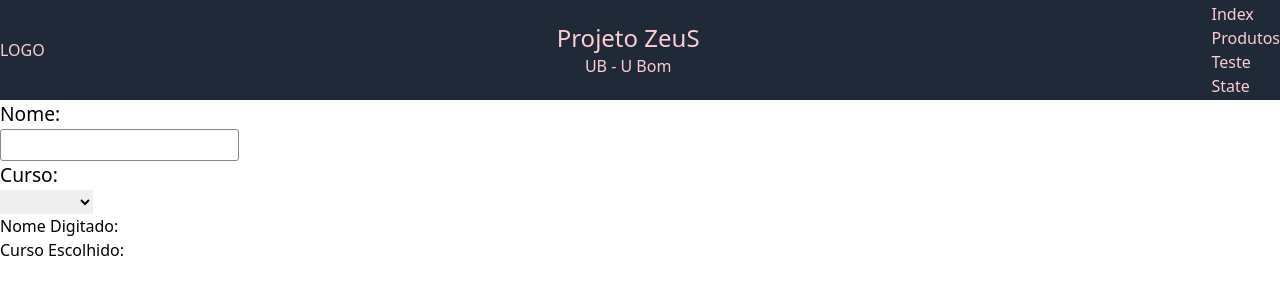
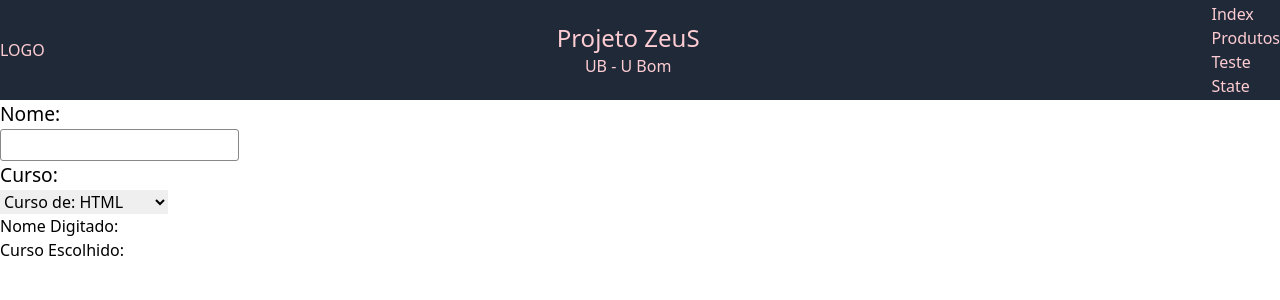
Before and after one commit to cl-provecto/crud, a Next.js app in the folder crud/: page /forms/inputs in a window 1280 px wide. Shown: the top 300 px of the page. Built offline with nearby package versions, Linux system fonts and the light colour scheme.

Commit message:
array map

```diff
--- a/crud/src/pages/forms/inputs.tsx
+++ b/crud/src/pages/forms/inputs.tsx
@@ -1,5 +1,7 @@
 import { useState } from "react"
 import Topo from "@/components/Topo"
+
+const cursos = ["HTML", "React", "C++", "Javascript", "Arduino", "CSS", "Next.js"]
 
 export default function Inputs() {
     const [nome, setNome] = useState<string>("")
@@ -15,14 +17,12 @@ export default function Inputs() {
             <div className="campoForm">
                 <label>Curso:</label>
                 <select value={curso} onChange={(evt) => setCurso(evt.target.value)}>
-                    <option value=""></option>
-                    <option value="HTML">HTML</option>
-                    <option value="React">React</option>
-                    <option value="C++">C++</option>
-                    <option value="Javascript">Javascript</option>
-                    <option value="Arduino">Arduino</option>
-                    <option value="CSS">CSS</option>
-                    <option value="Next.js">Next.js</option>
+                    {
+                        cursos.map((c:any, index:number) => {
+                            //return <option key={index} value={c}>{`Curso de ${c}`}</option>
+                            return <option key={index} value={c}>Curso de: {c}</option>
+                        })
+                    }
                 </select>
             </div>
             <div>
```
